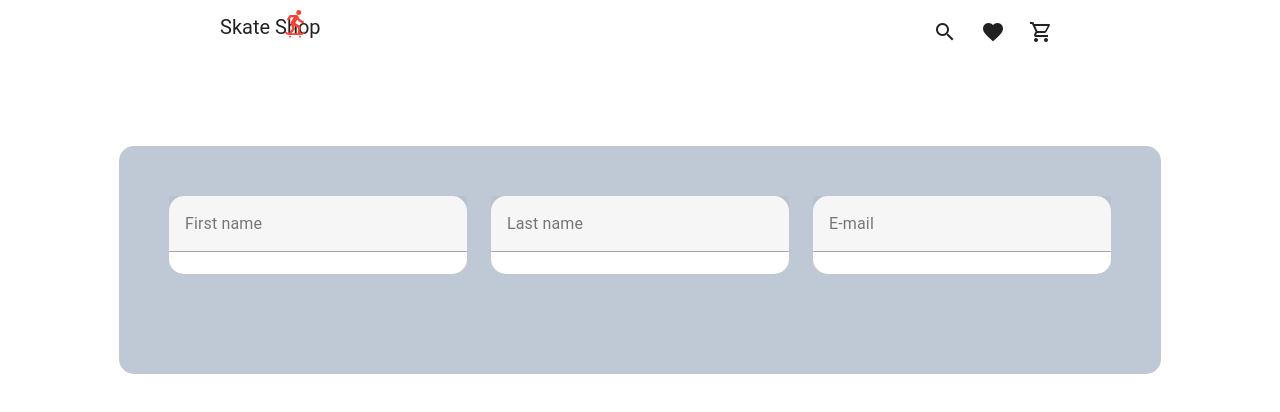
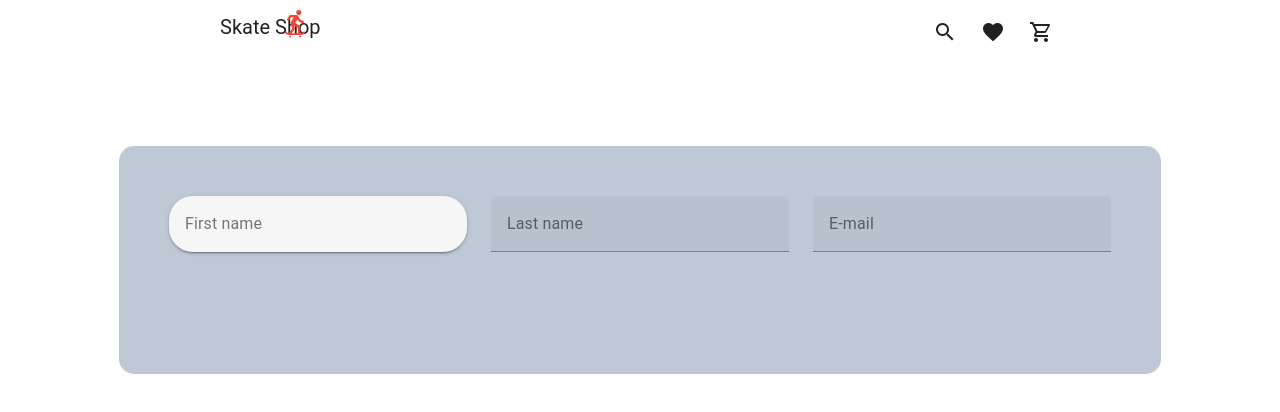
Before and after one commit to emiro66/SkateShop, a Vue app: page /form in a window 1280 px wide. Shown: the top 412 px of the page. Built offline with nearby package versions, Linux system fonts and the light colour scheme.

Commit message:
feat: new form

```diff
--- a/src/components/component/FormComponent.vue
+++ b/src/components/component/FormComponent.vue
@@ -6,16 +6,18 @@
 <template>
 
   <v-form v-model="valid">
-    <v-container class="container-form" >
+    <v-container class="container-form">
       <v-row>
 
-        <v-col cols="12" md="4" >
+        <v-col cols="12" md="4">
 
-          <v-text-field class="cols" v-model="firstname" :counter="10" :rules="nameRules" label="First name" required></v-text-field>
+          <v-text-field rounded variant="solo-filled" v-model="firstname" :rules="nameRules" label="First name"
+            required></v-text-field>
         </v-col>
 
         <v-col cols="12" md="4">
-          <v-text-field  class="cols" v-model="lastname" :counter="10" :rules="nameRules" label="Last name" required></v-text-field>
+          <v-text-field class="cols" v-model="lastname" :counter="10" :rules="nameRules" label="Last name"
+            required></v-text-field>
         </v-col>
 
         <v-col cols="12" md="4">
@@ -31,14 +33,6 @@
 
 
 <style scoped>
-
-.cols {
-  background-color: rgb(255, 255, 255);
-  border-radius: 15px;
-
-
-}
-
 .container-form {
   margin-top: 70px;
   background-color: rgb(191, 201, 214);
@@ -47,5 +41,4 @@
   padding-bottom: 100px;
 
 }
-
 </style>
```
